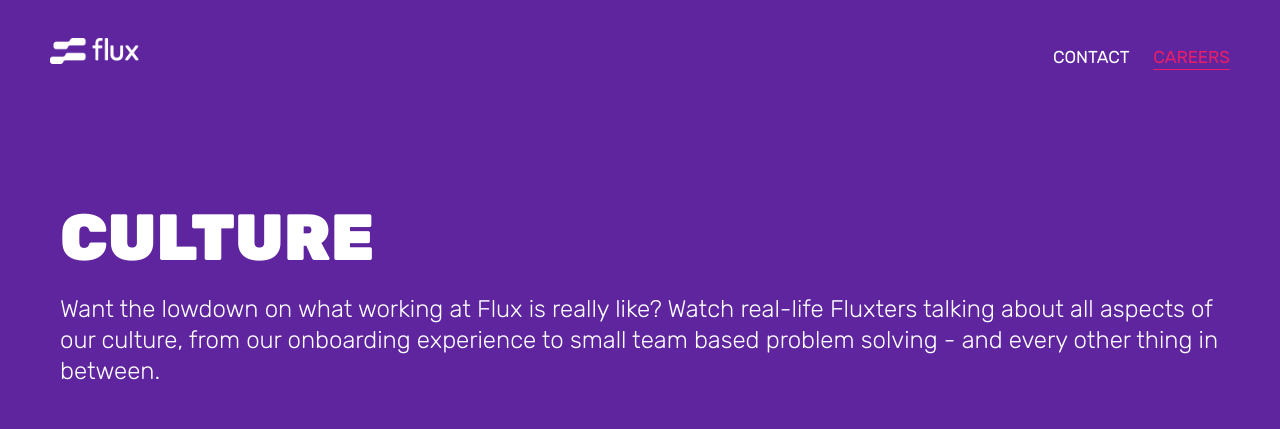
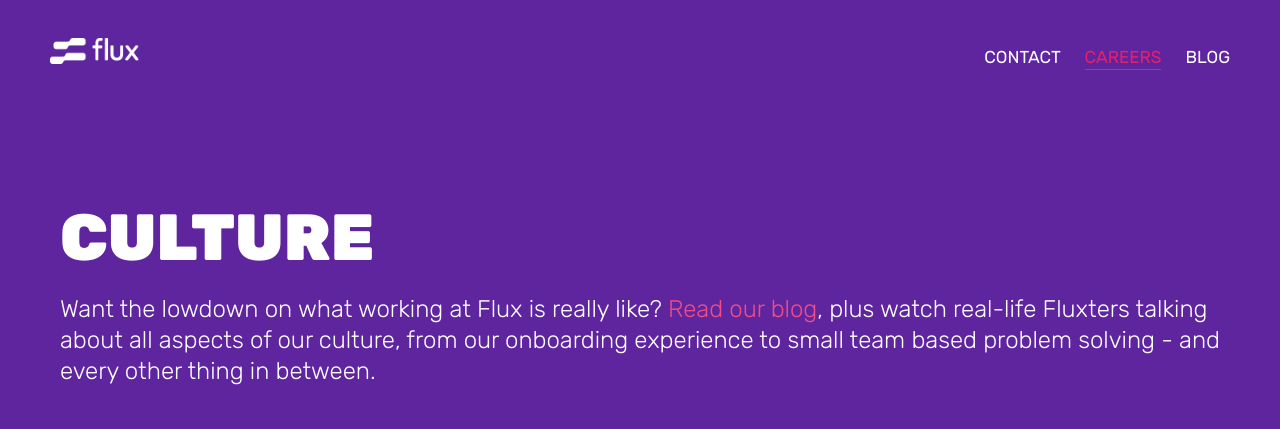
Before and after one commit to fluxfederation/fluxfederation.com, a plain HTML site: page careers/culture/index.html in a window 1280 px wide. Shown: the top 429 px of the page. Drawn offline with nearby package versions, Linux system fonts and the light colour scheme; grey boxes are pictures that could not be loaded.

Commit message:
Add blog to Nav and Link in Culture page

```diff
--- a/careers/culture/index.html
+++ b/careers/culture/index.html
@@ -64,6 +64,9 @@
 						<li>
 							<a href="/careers/jobs" class="current">Careers</a>
 						</li>
+						<li>
+							<a href="https://medium.com/humans-of-flux-federation" target="_blank">Blog</a>
+						</li>
 					</ul>
 				</nav>
 			</div>
@@ -75,7 +78,7 @@
 				<div class="wrap cf">
 					<article class="m-all cf">
 						<h1>Culture</h1>
-						<p class="intro">Want the lowdown on what working at Flux is really like? Watch real-life Fluxters talking about all aspects of our culture, from our onboarding experience to small team based problem solving - and every other thing in between.</p>
+						<p class="intro">Want the lowdown on what working at Flux is really like? <a href="https://medium.com/humans-of-flux-federation" target="_blank">Read our blog</a>, plus watch real-life Fluxters talking about all aspects of our culture, from our onboarding experience to small team based problem solving - and every other thing in between.</p>
 						<div class="video-wrapper">
 							<div class="main-video">
 								<iframe width="560" height="315" src="https://www.youtube.com/embed/ZKExX-vYldA" frameborder="0" allow="autoplay; encrypted-media" allowfullscreen></iframe>
```
Also changed, not shown: 404.html (+3 -0 lines), careers/jobs/index.html (+3 -0 lines), careers/locations/index.html (+3 -0 lines), contact/index.html (+3 -0 lines), index.html (+3 -0 lines), supplier-privacy-notice/index.html (+3 -0 lines), talk-to-us/index.html (+3 -0 lines), thank-you/index.html (+3 -0 lines).
